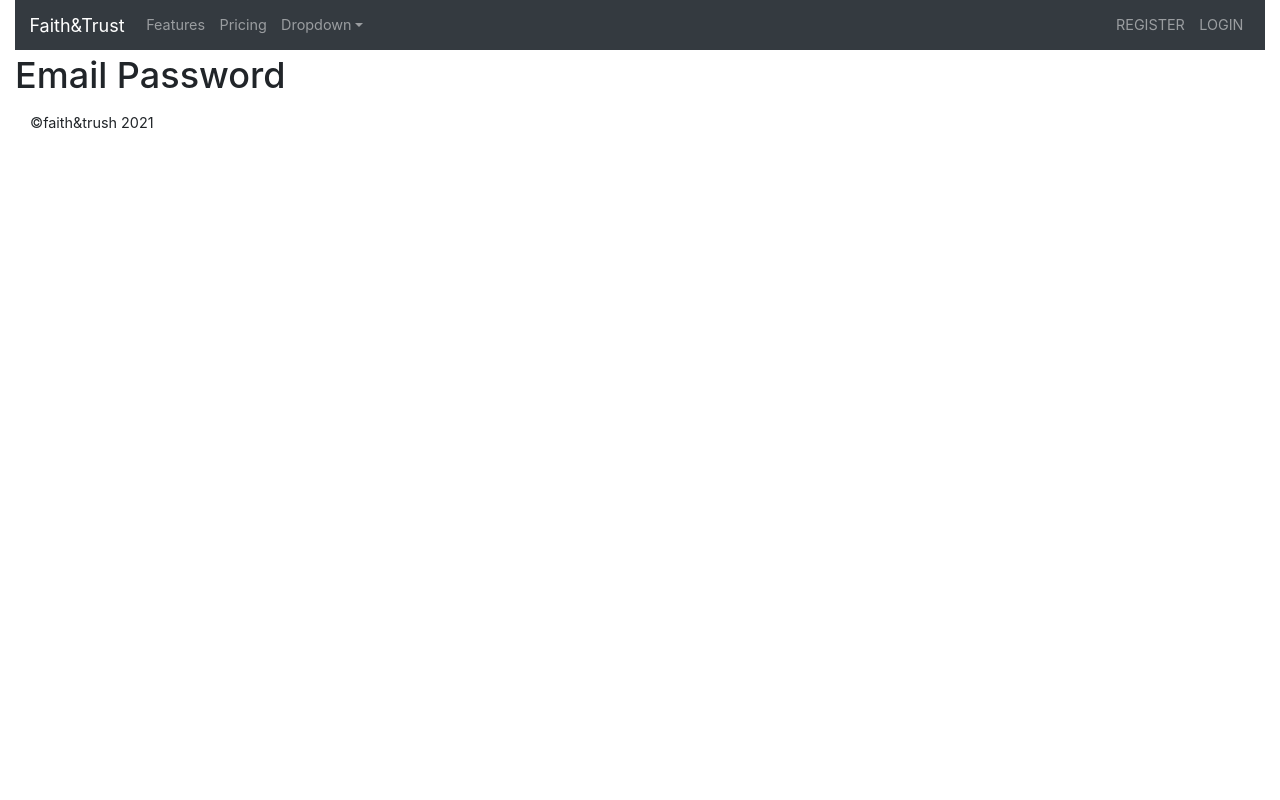
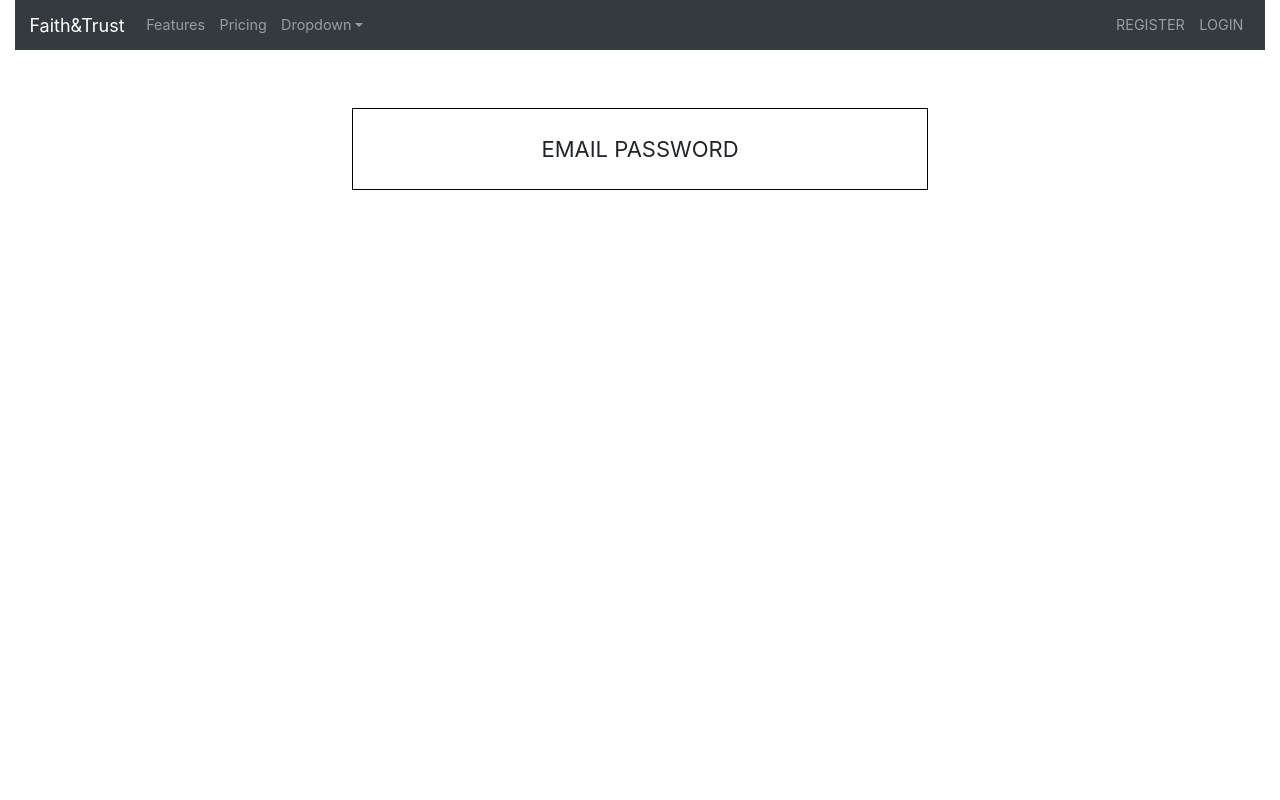
Before and after one commit to ClaytonSiby/Ecommerce-Website, a React (Create React App) app: page /recovery in a window 1280 px wide. Shown: the top 800 px of the page. Built offline with nearby package versions, Linux system fonts and the light colour scheme; no server answers.

Commit message:
Initialize the EmailPassword component and render it from the Recovery page

```diff
--- /dev/null
+++ b/src/components/EmailPassword/index.js
@@ -0,0 +1,23 @@
+import React, { Component } from 'react';
+import './styles.scss';
+
+import AuthWrapper from './../AuthWrapper';
+import FormInput from './../Forms/FormInput';
+import Button from './../Forms/Button';
+
+class EmailPassword extends Component {
+
+    render() {
+
+        const configAuthWrapper = {
+            headline: 'Email Password'
+        }
+        return (
+            <AuthWrapper { ...configAuthWrapper }>
+
+            </AuthWrapper>
+        );
+    }
+}
+
+export default EmailPassword;
--- a/src/pages/Recovery/index.js
+++ b/src/pages/Recovery/index.js
@@ -1,10 +1,9 @@
 import React from 'react';
+import EmailPassword from './../../components/EmailPassword';
 
 const Recovery = props => {
     return (
-        <div>
-            <h1>Email Password</h1>
-        </div>
+        <EmailPassword />
     );
 }
 
```
Also changed, not shown: src/components/EmailPassword/styles.scss (added).
